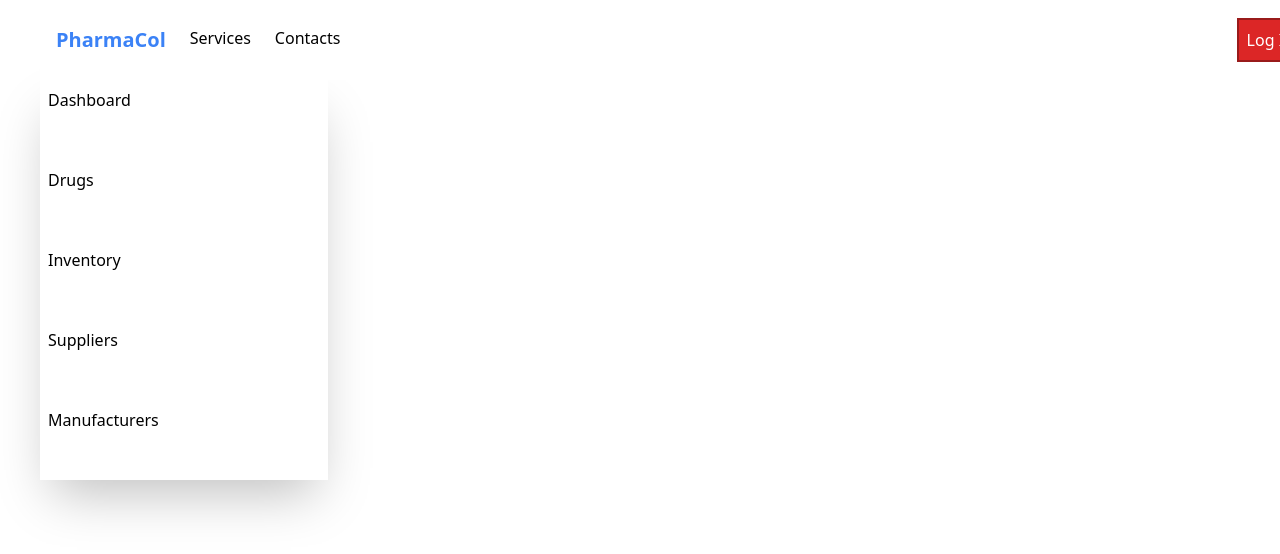
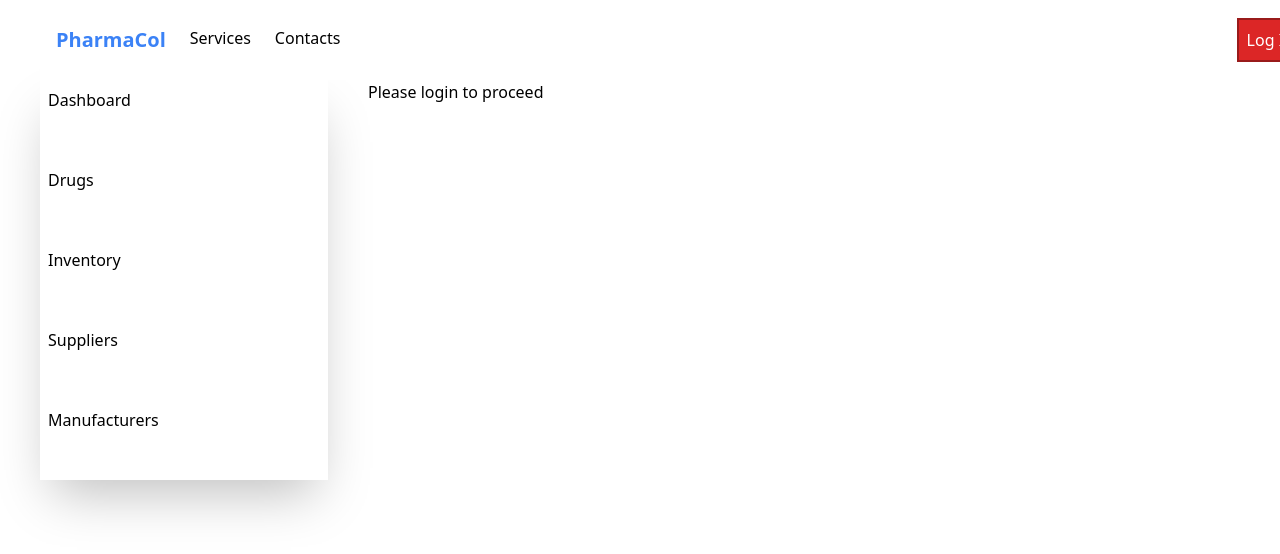
Before and after one commit to TesleemOla/medwauth, a Next.js app: page /dashboard in a window 1280 px wide. Shown: the top 554 px of the page. Built offline with nearby package versions, Linux system fonts and the light colour scheme; no server answers.

Commit message:
error fixes and type corrections

```diff
--- a/app/dashboard/Dispatched/page.tsx
+++ b/app/dashboard/Dispatched/page.tsx
@@ -2,8 +2,6 @@
 import React from 'react'
 import { useSession } from 'next-auth/react'
 import { TableDataRow, Tablehead, TableNav } from '@/app/dashboard/Components'
-import useSWR from 'swr'
-import { hosturl } from '@/utils/host'
 import { TableBody, TableContainer, Table } from '@mui/material'
 import { useData } from '@/utils/data'
 
--- a/app/dashboard/Suppliers/page.tsx
+++ b/app/dashboard/Suppliers/page.tsx
@@ -8,7 +8,7 @@ import { TableBody, TableContainer, Table } from '@mui/material'
 const Suppliers = () => {
   const { data: session, status} = useSession()
 
-  const fetcher =(...args)=>fetch(...args,{
+  const fetcher =(str: string | URL | Request)=>fetch(str,{
     method: 'GET',
     headers:{
       authorization: `Bearer ${session?.user.token}`
--- a/app/dashboard/clients/page.tsx
+++ b/app/dashboard/clients/page.tsx
@@ -44,7 +44,7 @@ const Clients = () => {
        <TableBody>
        {
         loadedData?.map(({ _id, customerName, contactEmail, phoneNumber, officeAddress, state, adminId}: ClientData)=>{
-          return <TableDataRow key={_id} data1={customerName} data2={contactEmail} data3={phoneNumber}
+          return <TableDataRow key={_id.toString()} data1={customerName} data2={contactEmail} data3={phoneNumber}
           data4={state}  />
         })
 
--- a/app/dashboard/page.tsx
+++ b/app/dashboard/page.tsx
@@ -3,7 +3,7 @@
 import { useSession } from 'next-auth/react'
 import { Loading } from '@/app/dashboard/Components'
 import { useData } from '@/utils/data'
-import { PieChart } from '@mui/x-charts/PieChart';
+
 
 
 
@@ -32,7 +32,7 @@ const DashboardPage = () => {
 
 
 
-  if (!session) return <Loading />
+  if (!session) return <p>Please login to proceed</p>
 
     return (
       <div>
```
Also changed, not shown: app/dashboard/layout.tsx (+4 -5 lines).
